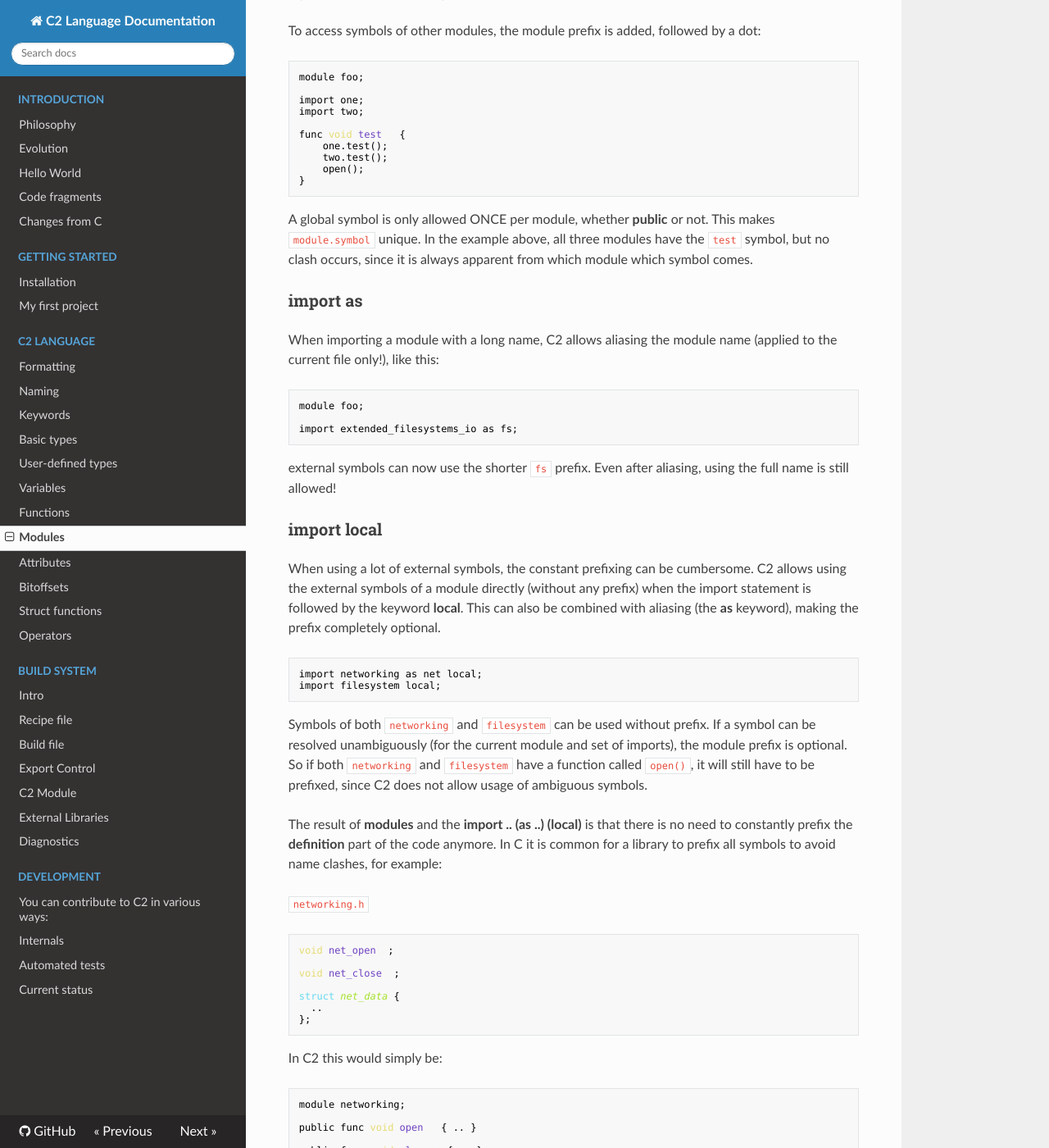
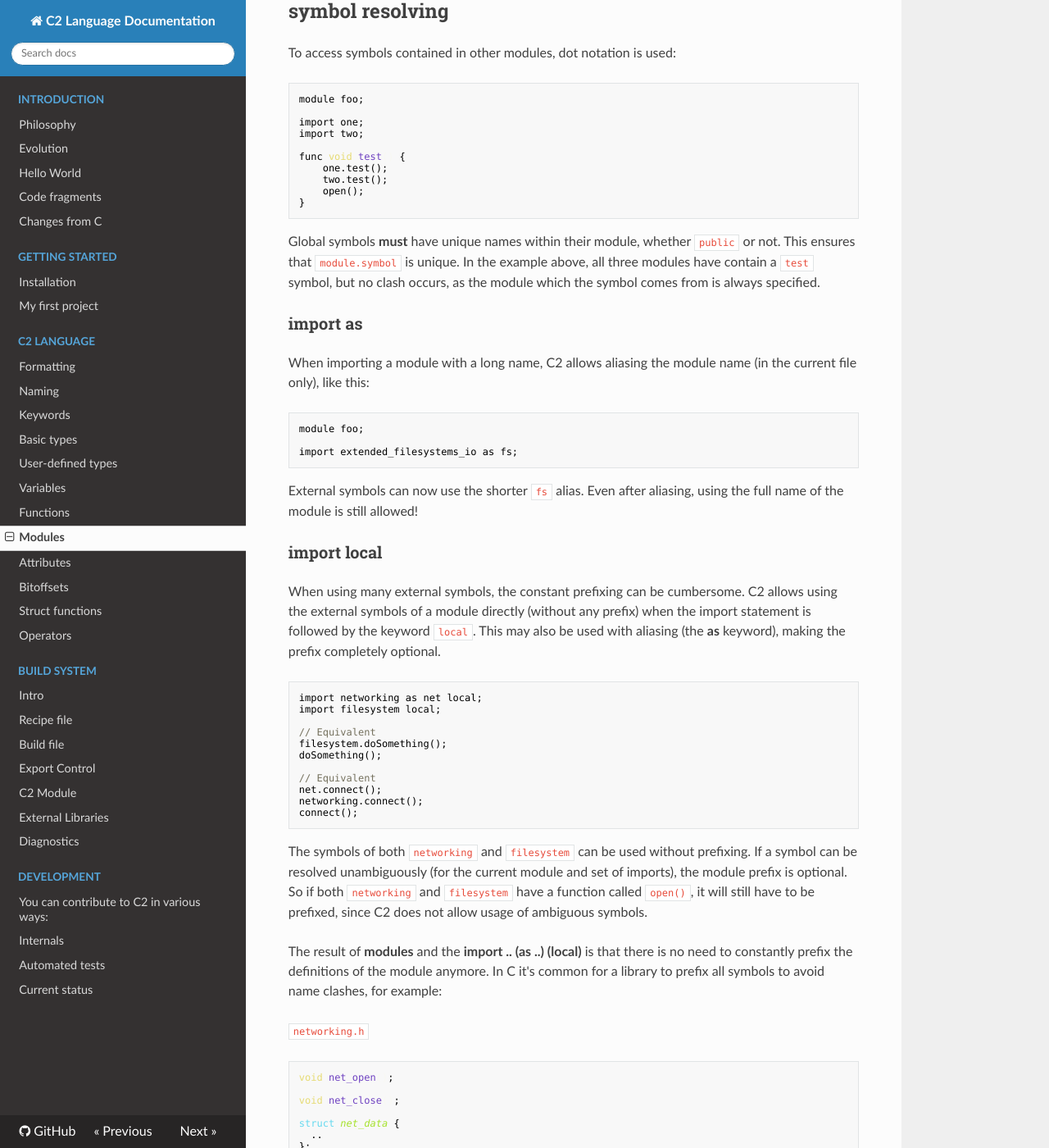
Before and after one commit to c2lang/documentation, an MkDocs documentation site: the page built from documentation/docs/language/modules.md, in a window 1280 px wide and 1400 px high, scrolled down 1935 px. Shown: the whole window at 82% size. Built offline with MkDocs 1.6.1, drawn with Linux system fonts in a browser that asks for light colours; nearby versions of some CDN libraries; old or Windows-style settings are respelled for this version of MkDocs; some of the changed text lies outside the part shown.

Commit message:
Update modules.md

````diff
--- a/documentation/docs/language/modules.md
+++ b/documentation/docs/language/modules.md
@@ -1,9 +1,9 @@
 ## modules
 
-Like many other modern languages, C2 uses the concept of `modules`. Modules are
-used to create logical groups of functions, types and variables. Each __.c2__
-file has to start with the __module__ keyword, specifying which module it belongs
-to. A module can consist of several files, for example:
+Like many other modern languages, C2 utilises the concept of `modules`. Modules are
+used to create logical groups of functions, types and variables. Each `.c2` file must
+begin with the __module__ keyword, specifying which module it belongs to. A module can
+consist of several files, for example:
 
 `file1.c2`
 ```c
@@ -26,19 +26,19 @@
 // ..
 ```
 
-file1.c2 and file2.c2 belong to the same module, `foo`, while file3.c2 belongs to
+`file1.c2` and `file2.c2` belong to the same module, `foo`, while `file3.c2` belongs to
 the module `bar`.
 
-Modules allow the developer to split functionality into several files, *without*
+Modules allow the developer to split functionality into several files without
 sacrificing speed or introducing extra complexity.
 
-Modules only add a single layer of namespacing, so they are not nested like is some
-languages (eg. Java). This single, extra layer is consider enough, since C went by
-with only the global layer. If case of very big codebases, longer module names are
-advices (eg. *network\_utils*).
+Modules only add a single layer of namespacing, so they are not nested like in some
+languages (eg. Java). Nested namespaces aren't necessary - just look at C - it went by
+with only the global layer. In the case of very big codebases, longer module names are
+advised (eg. *network\_utils*).
 
 ## import
-For a file to use declarations from another module, it must __import__ said module.
+For a file to use declarations from another module, it must __import__ the said module.
 The __import__ keyword has a file scope. Therefore, if `file1.c2` imports module `stdio`,
 `file2.c2` still cannot use `stdio`'s symbols, unless it imports `stdio` as well.
 
@@ -65,14 +65,14 @@
 So `file1.c2` can use external symbols from `file` and `storage`, while `file2.c2`
 can only use symbols from `file` and `net`.
 
-One big advantage of not using C-style header-file includes is that no filenames will
-ever appear in the code. This means renaming/moving the files of modules requires
-**NO** change to other code whatsoever, even if said code uses the module itself!! Powerful stuff.
+One advantage of not using C-style header-file includes is that filenames will never
+appear in the code. This means renaming/moving the files of modules requires
+**NO** change to other code whatsoever, even if said code uses the module itself! How convenient!
 
 ## symbol visibility
 
-All files of the same module have access to all the declarations of that module. Other
-modules can only use the __public__ ones.
+All files of the same module have access to all the declarations in the module. Other
+modules can only use declarations specified as `public`.
 
 `file.c2`
 ```c
@@ -84,10 +84,10 @@
 ```
 
 In this example, the other modules can use the `init()` function after importing foo, but
-only files in the `foo` module can use `open()`.
+only files in the `foo` module can use `open()`, as it isn't specified as `public`.
 
 ## symbol resolving
-To access symbols of other modules, the module prefix is added, followed by a dot:
+To access symbols contained in other modules, dot notation is used:
 
 ```c
 module foo;
@@ -101,37 +101,46 @@
     open();
 }
 ```
-A global symbol is only allowed ONCE per module, whether __public__ or not. This makes
-`module.symbol` unique. In the example above, all three modules have the
-`test` symbol, but no clash occurs, since it is always apparent from which module which symbol comes.
+Global symbols __must__ have unique names within their module, whether `public` or not. This ensures that
+`module.symbol` is unique. In the example above, all three modules have contain a `test` symbol, but no clash
+occurs, as the module which the symbol comes from is always specified.
 
 ### import as
-When importing a module with a long name, C2 allows aliasing the module name (applied to the
-current file only!), like this:
+When importing a module with a long name, C2 allows aliasing the module name (in the
+current file only), like this:
 
 ```c
 module foo;
 
 import extended_filesystems_io as fs;
 ```
-external symbols can now use the shorter `fs` prefix. Even after aliasing, using the full name is still allowed!
+External symbols can now use the shorter `fs` alias. Even after aliasing, using the full name of the module is still allowed!
 
 ### import local
-When using a lot of external symbols, the constant prefixing can be cumbersome. C2
+When using many external symbols, the constant prefixing can be cumbersome. C2
 allows using the external symbols of a module directly (without any prefix) when the
-import statement is followed by the keyword __local__. This can also be combined with
+import statement is followed by the keyword `local`. This may also be used with
 aliasing (the __as__ keyword), making the prefix completely optional.
 ```c
 import networking as net local;
 import filesystem local;
+
+// Equivalent
+filesystem.doSomething();
+doSomething();
+
+// Equivalent
+net.connect();
+networking.connect();
+connect();
 ```
-Symbols of both `networking` and `filesystem` can be used without prefix. If a symbol
+The symbols of both `networking` and `filesystem` can be used without prefixing. If a symbol
 can be resolved unambiguously (for the current module and set of imports), the module
 prefix is optional. So if both `networking` and `filesystem` have a function called `open()`,
 it will still have to be prefixed, since C2 does not allow usage of ambiguous symbols.
 
 The result of __modules__ and the __import .. (as ..) (local)__ is that there is no
-need to constantly prefix the __definition__ part of the code anymore. In C it is common
+need to constantly prefix the definitions of the module anymore. In C it's common
 for a library to prefix all symbols to avoid name clashes, for example:
 
 `networking.h`
````
